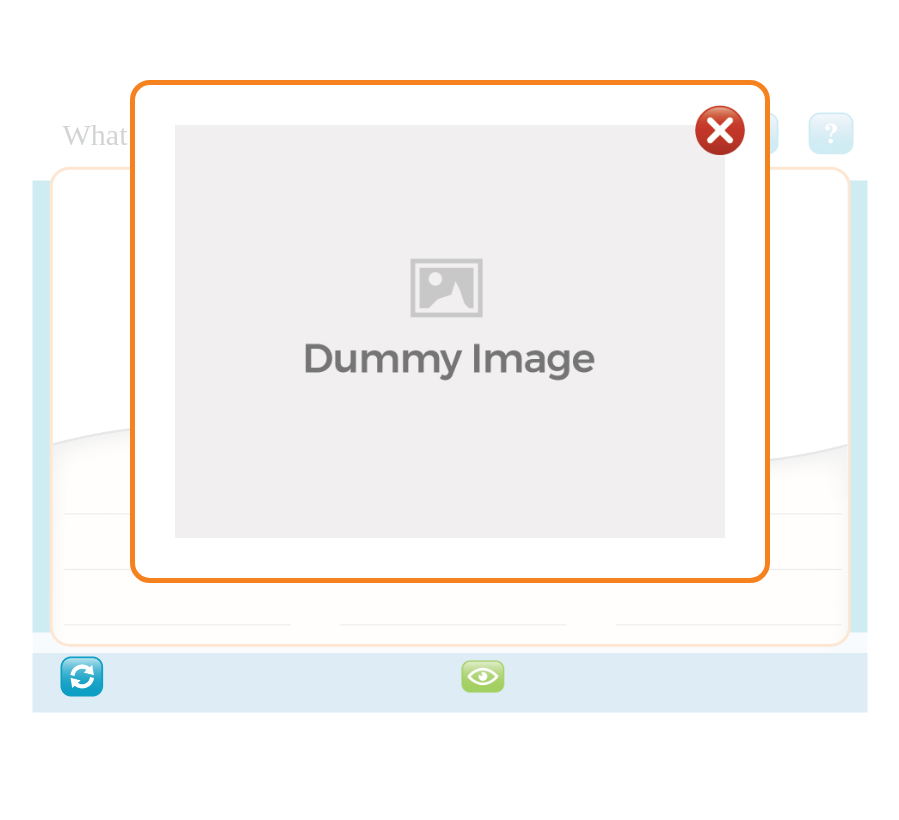
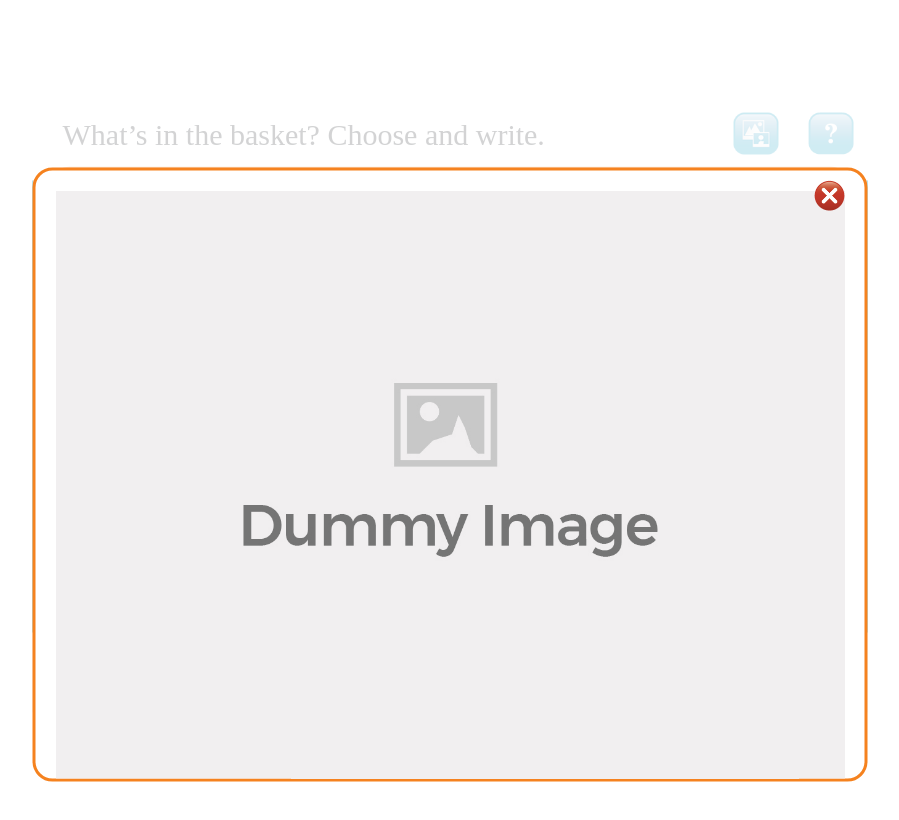
Before and after one commit to Abanoub461996/sphinx-task4, a plain HTML site: page index.html in a window 1280 px wide. Both pictures are taken after a click on the element 946 px from the left and 133 px from the top of the page. Shown: the whole page, without its empty margins (190-1089 px from the left). Drawn offline with Linux system fonts and the light colour scheme; a web font is replaced by a local one.

Commit message:
fixing the help and resources popup positions and overflow

```diff
--- a/assets/style.css
+++ b/assets/style.css
@@ -183,7 +183,6 @@ img {
 }
 
 
-
 /* PopUps */
 .resourse-popup, .help-popup{
   display: none;
@@ -200,31 +199,35 @@ img {
   height:76vh;
   font-size:30px;
 }
+.help-content p{
+  margin-top: 20px;
+  margin-left: 1rem;
+}
 .resource-content{
   overflow: auto;
   width:100%;
-  height:100%;
+  height:76vh;
 
 }
 .resource-container , .help-container {
   position:relative;
-    width: 50%;
+  overflow: hidden;
   background-color: white;
   margin: 0 auto;
   margin-top: 80px;
   margin-bottom: 70px;
-    border:5px solid rgb(245, 130, 31);
+  border:3px solid rgb(245, 130, 31);
   border-radius: 20px;
 }
 .resource-img{
-    padding:20px;
-    margin:20px;
+  padding:10px;
+  margin:10px;
 }
 .closeBtn {
   position: absolute;
-    top: 20px;
+  top: 10px;
   right: 20px;
-    width:50px;
-    height:50px;
+  width:30px;
+  height:30px;
   cursor:pointer;
 }
```
Also changed, not shown: index.html (+9 -3 lines), js/app.js (line endings or trailing spaces). Lines whose indentation alone changed are shown as unchanged.
